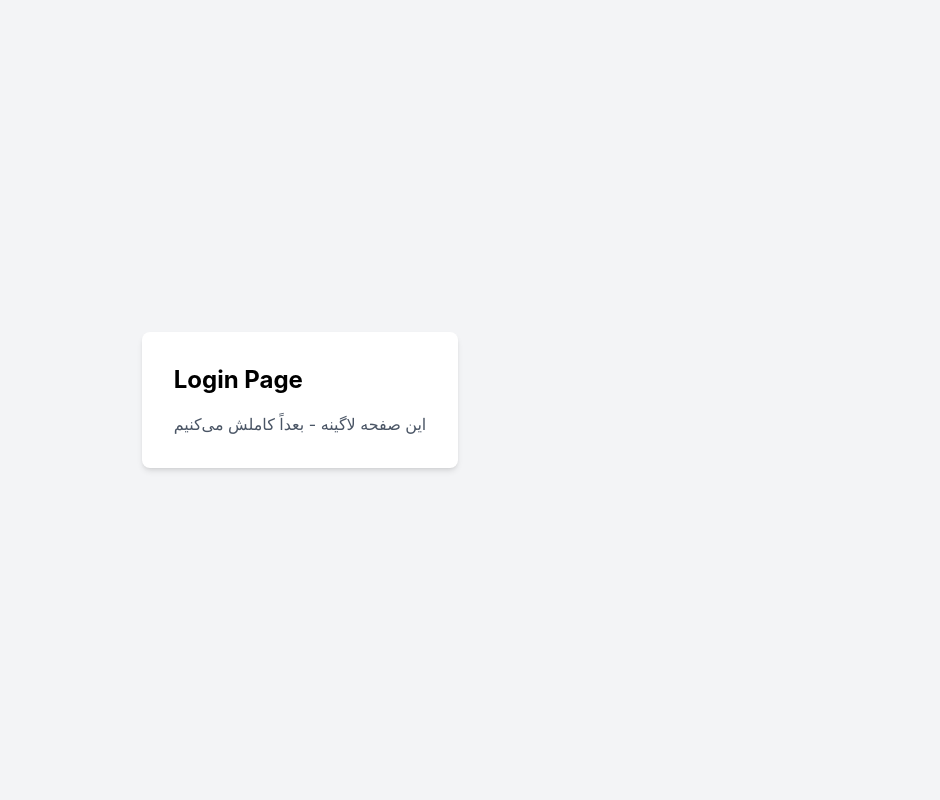
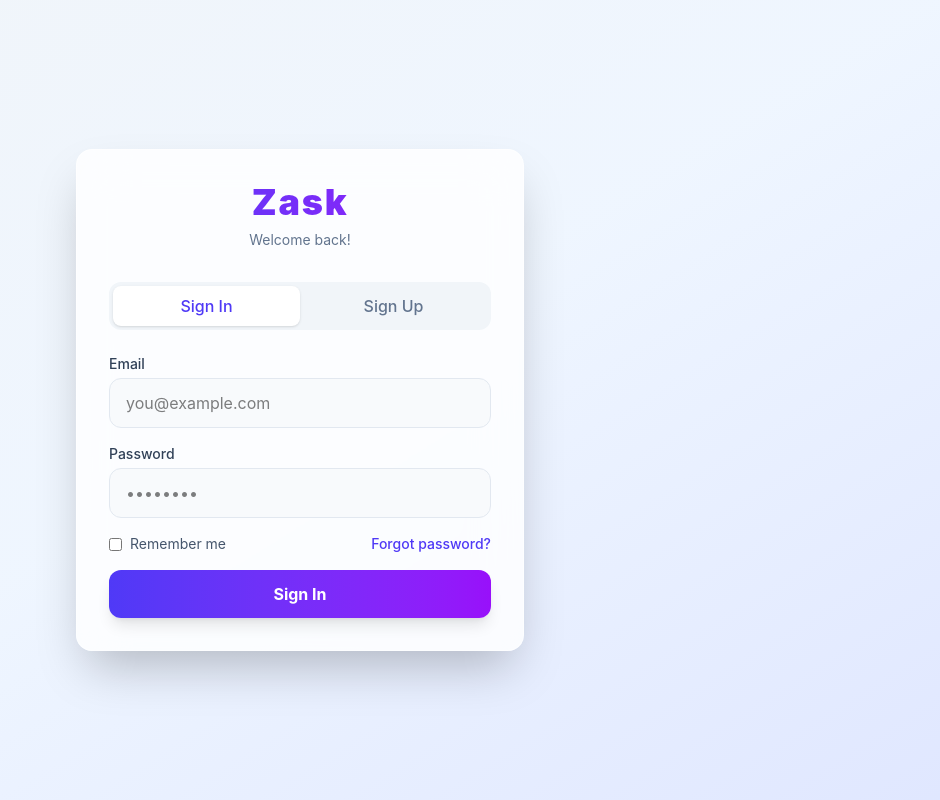
Before and after one commit to zarrush/task-flow, a React app in the folder frontend/: page /login in a window 1280 px wide. Shown: the whole page, without its empty margins (340-1280 px from the left). Built offline with nearby package versions, Linux system fonts and the light colour scheme; the HTML template or start-up script is replaced by a standard one.

Commit message:
feat: add Sign In/Sign Up page with tabbed UI and glassmorphism design

```diff
--- a/frontend/src/App.jsx
+++ b/frontend/src/App.jsx
@@ -10,12 +10,13 @@
   return (
     <Router>
       <Routes>
-        {/* صفحه لاگین Layout نداره (هدر و سایدبار نمی‌خواد) */}
+        {/* صفحه لاگین بدون Layout */}
         <Route path="/login" element={<Login />} />
 
-        {/* بقیه صفحات داخل Layout مشترک هستن */}
+        {/* بقیه صفحات داخل Layout */}
         <Route element={<Layout />}>
-          <Route path="/" element={<Tasks />} /> {/* پیش‌فرض میره تو تسک‌ها */}
+          <Route path="/" element={<Tasks />} />
+          <Route path="/tasks" element={<Tasks />} />
           <Route path="/dashboard" element={<Dashboard />} />
           <Route path="/profile" element={<Profile />} />
         </Route>
--- a/frontend/src/components/Header.jsx
+++ b/frontend/src/components/Header.jsx
@@ -1,10 +1,10 @@
 // src/components/Header.jsx
-import { Globe, Moon, Sun } from 'lucide-react';
+import { Globe, Moon } from 'lucide-react';
+import { Link } from 'react-router-dom';
 
 export default function Header() {
   return (
     <header className="w-[70%] bg-white/80 backdrop-blur-xl rounded-2xl shadow-xl border border-white/50 px-8 py-4 flex items-center justify-between">
-      {/* سمت چپ: آیکون‌های زبان و تم */}
       <div className="flex items-center gap-3">
         <button className="w-10 h-10 flex items-center justify-center bg-indigo-100 hover:bg-indigo-200 rounded-full transition text-indigo-600">
           <Globe size={20} />
@@ -14,16 +14,17 @@
         </button>
       </div>
 
-      {/* وسط: اسم برند */}
       <h1 className="text-3xl font-black tracking-wider bg-gradient-to-r from-indigo-600 to-purple-600 bg-clip-text text-transparent">
         Zask
       </h1>
 
-      {/* سمت راست: پنل کاربری */}
       <div className="flex items-center gap-3">
-        <button className="bg-gradient-to-r from-indigo-600 to-purple-600 hover:from-indigo-700 hover:to-purple-700 text-white px-6 py-2 rounded-full font-bold transition shadow-lg hover:shadow-xl">
+        <Link
+          to="/login"
+          className="bg-gradient-to-r from-indigo-600 to-purple-600 hover:from-indigo-700 hover:to-purple-700 text-white px-6 py-2 rounded-full font-bold transition shadow-lg hover:shadow-xl"
+        >
           Start
-        </button>
+        </Link>
       </div>
     </header>
   );
--- a/frontend/src/pages/Login.jsx
+++ b/frontend/src/pages/Login.jsx
@@ -1,10 +1,142 @@
+// src/pages/Login.jsx
+import { useState } from 'react';
+
 export default function Login() {
+  const [activeTab, setActiveTab] = useState('signin');
+
   return (
-    <div className="min-h-screen flex items-center justify-center bg-gray-100">
-      <div className="bg-white p-8 rounded-lg shadow-md">
-        <h1 className="text-2xl font-bold mb-4">Login Page</h1>
-        <p className="text-gray-600">این صفحه لاگینه - بعداً کاملش می‌کنیم</p>
+    <div className="min-h-screen bg-gradient-to-br from-slate-100 via-blue-50 to-indigo-100 flex items-center justify-center p-6">
+      <div className="w-full max-w-md bg-white/80 backdrop-blur-xl rounded-2xl shadow-2xl border border-white/50 p-8">
+
+        {/* Logo */}
+        <div className="text-center mb-8">
+          <h1 className="text-4xl font-black tracking-wider bg-gradient-to-r from-indigo-600 to-purple-600 bg-clip-text text-transparent">
+            Zask
+          </h1>
+          <p className="text-sm text-slate-500 mt-2">
+            {activeTab === 'signin' ? 'Welcome back!' : 'Create your account'}
+          </p>
+        </div>
+
+        {/* Tabs */}
+        <div className="flex bg-slate-100 rounded-xl p-1 mb-6">
+          <button
+            onClick={() => setActiveTab('signin')}
+            className={`flex-1 py-2 rounded-lg font-medium transition-all ${
+              activeTab === 'signin'
+                ? 'bg-white text-indigo-600 shadow-sm'
+                : 'text-slate-500 hover:text-slate-700'
+            }`}
+          >
+            Sign In
+          </button>
+          <button
+            onClick={() => setActiveTab('signup')}
+            className={`flex-1 py-2 rounded-lg font-medium transition-all ${
+              activeTab === 'signup'
+                ? 'bg-white text-indigo-600 shadow-sm'
+                : 'text-slate-500 hover:text-slate-700'
+            }`}
+          >
+            Sign Up
+          </button>
+        </div>
+
+        {/* Forms */}
+        {activeTab === 'signin' ? <SignInForm /> : <SignUpForm />}
       </div>
     </div>
   );
 }
+
+// Sign In Form
+function SignInForm() {
+  return (
+    <form className="space-y-4" onSubmit={(e) => e.preventDefault()}>
+      <div>
+        <label className="block text-sm font-medium text-slate-700 mb-1">Email</label>
+        <input
+          type="email"
+          placeholder="you@example.com"
+          className="w-full px-4 py-3 bg-slate-50 border border-slate-200 rounded-xl focus:outline-none focus:ring-2 focus:ring-indigo-500 focus:border-transparent transition"
+        />
+      </div>
+
+      <div>
+        <label className="block text-sm font-medium text-slate-700 mb-1">Password</label>
+        <input
+          type="password"
+          placeholder="••••••••"
+          className="w-full px-4 py-3 bg-slate-50 border border-slate-200 rounded-xl focus:outline-none focus:ring-2 focus:ring-indigo-500 focus:border-transparent transition"
+        />
+      </div>
+
+      <div className="flex items-center justify-between text-sm">
+        <label className="flex items-center gap-2 text-slate-600">
+          <input type="checkbox" className="rounded border-slate-300" />
+          Remember me
+        </label>
+        <a href="#" className="text-indigo-600 hover:text-indigo-700 font-medium">
+          Forgot password?
+        </a>
+      </div>
+
+      <button
+        type="submit"
+        className="w-full bg-gradient-to-r from-indigo-600 to-purple-600 hover:from-indigo-700 hover:to-purple-700 text-white py-3 rounded-xl font-bold transition shadow-lg hover:shadow-xl"
+      >
+        Sign In
+      </button>
+    </form>
+  );
+}
+
+// Sign Up Form
+function SignUpForm() {
+  return (
+    <form className="space-y-4" onSubmit={(e) => e.preventDefault()}>
+      <div>
+        <label className="block text-sm font-medium text-slate-700 mb-1">Username</label>
+        <input
+          type="text"
+          placeholder="johndoe"
+          className="w-full px-4 py-3 bg-slate-50 border border-slate-200 rounded-xl focus:outline-none focus:ring-2 focus:ring-indigo-500 focus:border-transparent transition"
+        />
+      </div>
+
+      <div>
+        <label className="block text-sm font-medium text-slate-700 mb-1">Email</label>
+        <input
+          type="email"
+          placeholder="you@example.com"
+          className="w-full px-4 py-3 bg-slate-50 border border-slate-200 rounded-xl focus:outline-none focus:ring-2 focus:ring-indigo-500 focus:border-transparent transition"
+        />
+      </div>
+
+      <div>
+        <label className="block text-sm font-medium text-slate-700 mb-1">Password</label>
+        <input
+          type="password"
+          placeholder="••••••••"
+          className="w-full px-4 py-3 bg-slate-50 border border-slate-200 rounded-xl focus:outline-none focus:ring-2 focus:ring-indigo-500 focus:border-transparent transition"
+        />
+      </div>
+
+      <div>
+        <label className="block text-sm font-medium text-slate-700 mb-1">Confirm Password</label>
+        <input
+          type="password"
+          placeholder="••••••••"
+          className="w-full px-4 py-3 bg-slate-50 border border-slate-200 rounded-xl focus:outline-none focus:ring-2 focus:ring-indigo-500 focus:border-transparent transition"
+        />
+      </div>
+
+      <button
+        type="submit"
+        className="w-full bg-gradient-to-r from-indigo-600 to-purple-600 hover:from-indigo-700 hover:to-purple-700 text-white py-3 rounded-xl font-bold transition shadow-lg hover:shadow-xl"
+      >
+        Sign Up
+      </button>
+    </form>
+  );
+}
```
